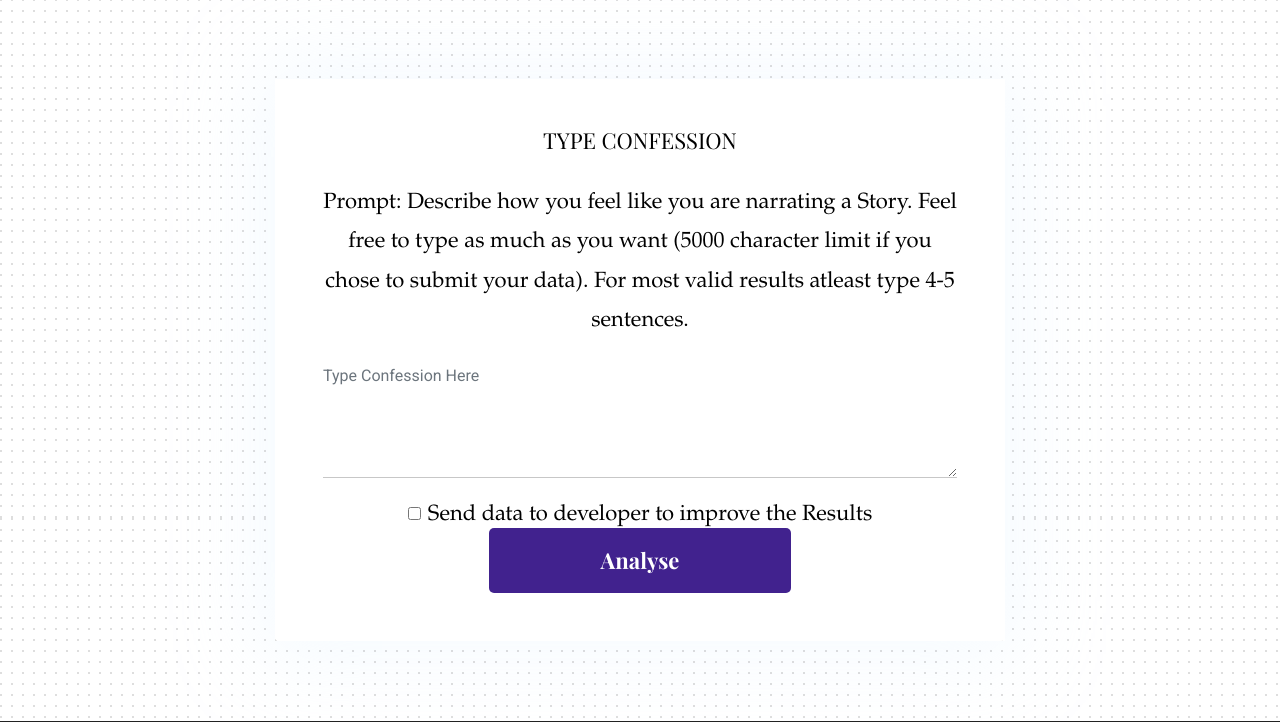
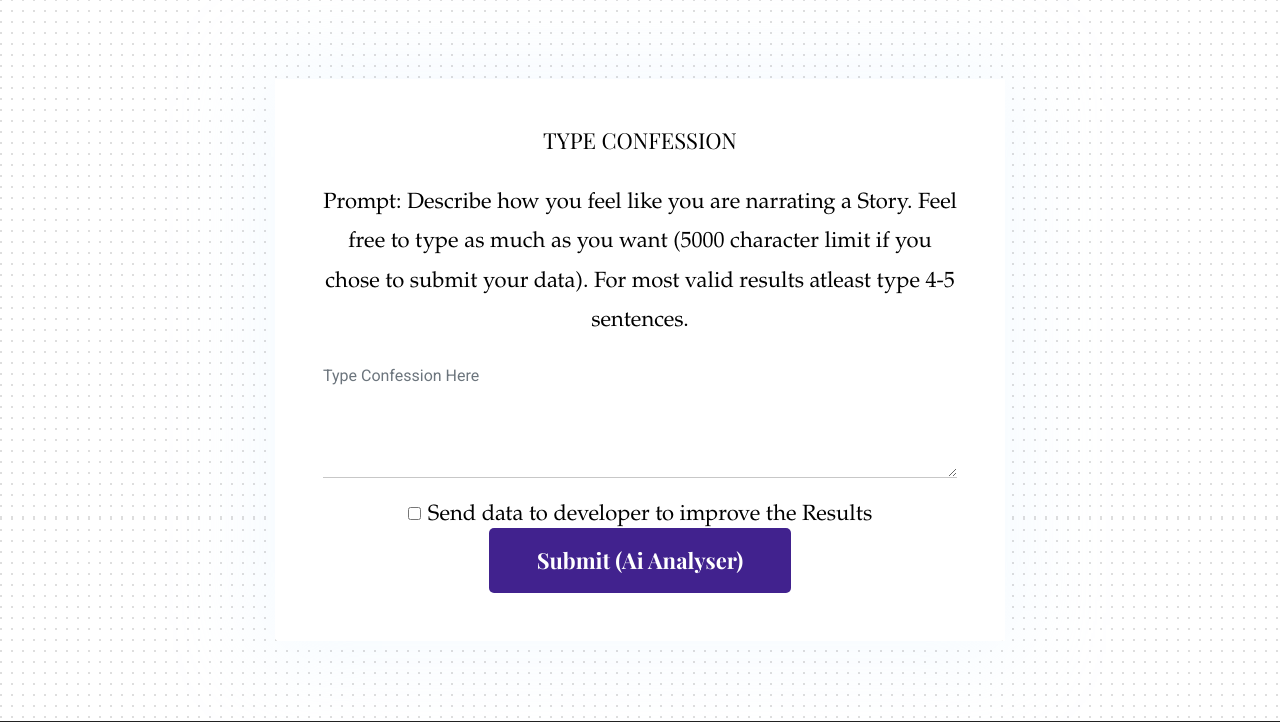
Before and after one commit to yash2998chhabria/Django-RNN, a Django app: page / in a window 1280 px wide; the page is wider, and only the part inside the window is pictured. Shown: the part 1315-2037 px from the top of that part. Run offline with Django 3.2, Linux system fonts and the light colour scheme; some libraries are stand-ins or nearby versions.

Commit message:
Update home.html

```diff
--- a/Templates/home.html
+++ b/Templates/home.html
@@ -88,7 +88,7 @@
             <br>
             <br>
             <div class="col-lg-6 col-10 mx-auto">
-              <button type="submit" form="send_ui_data" class="btn btn-primary w-100">Analyse</button>
+              <button type="submit" form="send_ui_data" class="btn btn-primary w-100">Submit (Ai Analyser)</button>
             </div>
           </form>
         </div>
```
